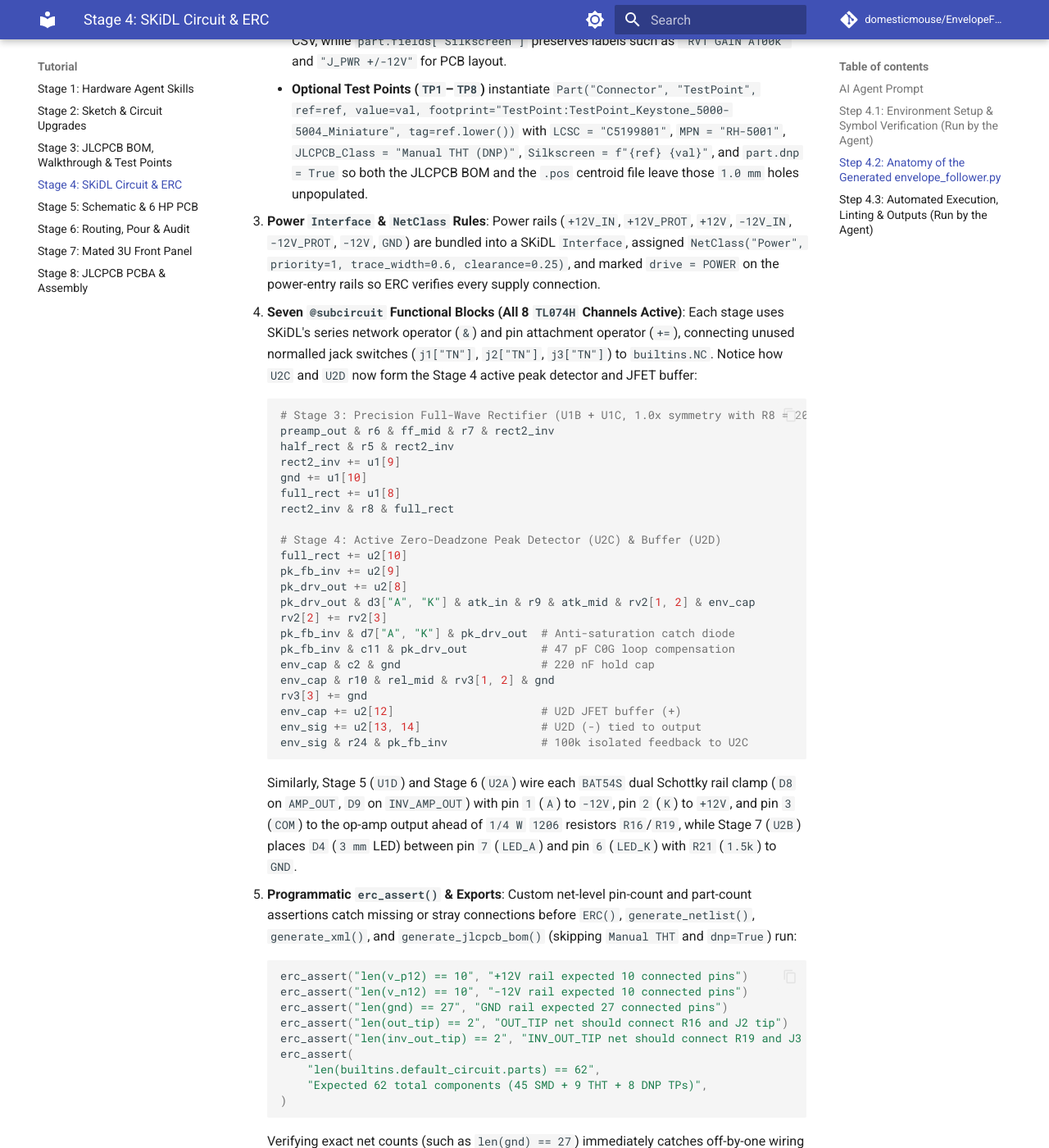
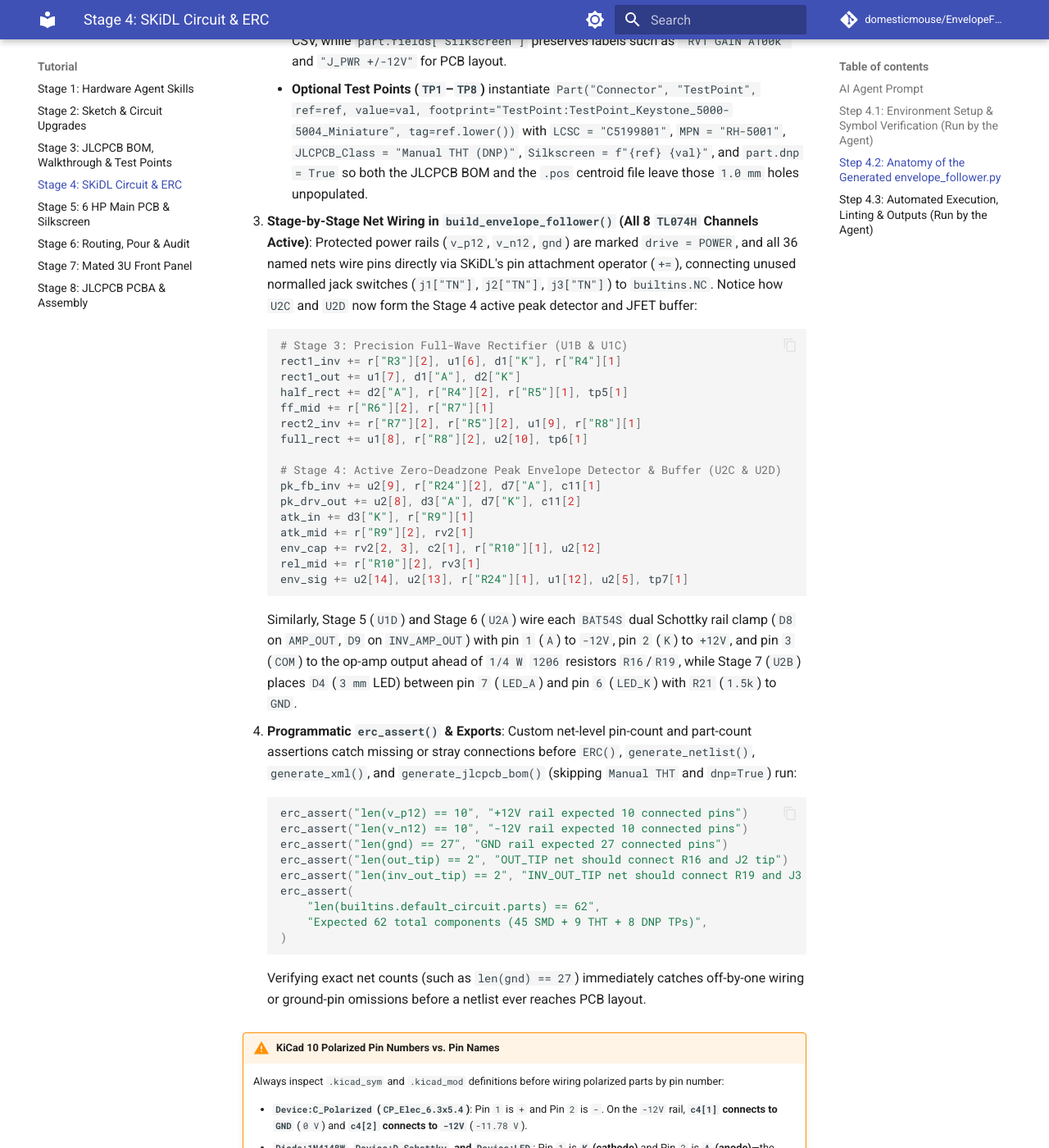
Before and after one commit to domesticmouse/EnvelopeFollower, an MkDocs documentation site: the page built from docs/tutorial/stage-4-skidl.md, in a window 1280 px wide and 1400 px high, scrolled down 2981 px. Shown: the whole window at 82% size. Built offline with MkDocs 1.6.1 and Material for MkDocs 9.7.7, drawn with Linux system fonts in a browser that asks for light colours; comment, search, counter and statistics services are not loaded; some of the changed text lies outside the part shown.

Commit message:
Align tutorial Stages 4–6 with netlist-direct PCB flow and skill-driven prompts
The concise Stage 4 `/skidl` prompt produces a flat `build_envelope_follower()`
script that exports `envelope_follower.net`, `envelope_follower_bom.xml`, and
`jlcpcb_bom.csv` without generating an intermediate `.kicad_sch` schematic or
`@subcircuit` hierarchy (matching the `skidl` skill's default recommendation to
avoid `schematizer` auto-routing fragility on dense circuits). This left a gap
between Stage 4 and Stage 5, which previously assumed `EnvelopeFollower.kicad_sch`
and an existing `generate_kicad_pcb.py` were already present.

- Update Stage 4 (`docs/tutorial/stage-4-skidl.md`) to match the flat netlist
  and BOM output produced by the single-line `/skidl` prompt.
- Refocus Stage 5 (`docs/tutorial/stage-5-schematic-and-pcb.md`) on generating
  `EnvelopeFollower.kicad_pcb` directly from `envelope_follower.net` via
  `kinet2pcb` and `pcbnew`, keeping the 8 front-panel THT controls on `F.Cu`
  (to preserve clockwise potentiometer lug polarity, prevent collision with the
  rear `J_PWR` header, and maintain 1:1 X-axis coordinate alignment with the
  Stage 7 front panel) while placing `J_PWR`, `TP1`–`TP8` (`DNP`), and all 45
  SMD parts with their `B.SilkS` value labels on `B.Cu`.
- Replace the verbose Stage 5 prompt with a concise prompt that delegates
  mechanical and silkscreen rules to `/eurorack-panel`, `/kicad`,
  `@EnvelopeFollowerImproved.md`, and `@SilkscreenInstructions.md`, alongside
  a clause-by-clause explanation of how each requirement is resolved.
- Remove `.kicad_sch` and schematic cross-analysis dependencies from Stage 6,
  `docs/index.md`, `docs/reference/build-checklist.md`, and `mkdocs.yml`.

````diff
--- a/docs/tutorial/stage-4-skidl.md
+++ b/docs/tutorial/stage-4-skidl.md
@@ -14,17 +14,17 @@ Because [Stage 3](stage-3-bom-and-dfm.md) already froze every net, component ref
     - Creating the isolated Python 3.14 `.venv` and installing `skidl`.
     - Inspecting KiCad 10 symbol pins and footprint pad polarities (and optionally querying `jlcpcb_search.py` if any LCSC codes need live verification).
     - Writing [`envelope_follower.py`](https://github.com/domesticmouse/EnvelopeFollower/blob/main/envelope_follower.py) with all `62` components (`2× TL074H`, `45` SMD parts, `9` manual THT parts, and `8` `DNP` `TP1`–`TP8` test points) across `36` nets.
-    - Running `.venv/bin/python envelope_follower.py`, verifying `ERC()` passes with `0` errors and `0` warnings, exporting `envelope_follower.net`, `envelope_follower_bom.xml`, `jlcpcb_bom.csv`, and `EnvelopeFollower.kicad_sch`, and formatting the code with `ruff`.
+    - Running `.venv/bin/python envelope_follower.py`, verifying `ERC()` passes with `0` errors and `0` warnings, exporting `envelope_follower.net`, `envelope_follower_bom.xml`, and `jlcpcb_bom.csv`, and formatting the code with `ruff`.
 
     Steps 4.1–4.3 below show what the agent executes under the hood—and give you the exact commands to re-run manually if you ever edit `envelope_follower.py` by hand.
 
 ## Step 4.1: Environment Setup & Symbol Verification (Run by the Agent)
 
-In response to the `/skidl` prompt, **the agent creates** an isolated `.venv` with `uv` (using Python 3.14 so prebuilt `h5py` wheels install without compiling from source) and installs `skidl` (along with `kinet2pcb` for Stage 5):
+In response to the `/skidl` prompt, **the agent creates** an isolated `.venv` with `uv` (using Python 3.14 so prebuilt `h5py` wheels install without compiling from source) and installs `skidl`:
 
 ```bash
 uv venv --clear --python 3.14 .venv
-uv pip install skidl kinet2pcb
+uv pip install skidl
 ```
 
 Before writing `envelope_follower.py`, **the agent inspects** the local KiCad 10 `.kicad_sym` and `.kicad_mod` definitions—for example via `show("Amplifier_Operational", "TL074")`, `show("Diode", "BAT54S")`, `show("Connector_Audio", "AudioJack2_SwitchT")`, and `show("Connector", "TestPoint")`—to confirm exact pin numbers and pad polarities.
@@ -100,40 +100,31 @@ Because `EnvelopeFollowerBOM.md` ([Stage 3](stage-3-bom-and-dfm.md)) already loc
     - **Panel THT Controls** (`RV1`–`RV4`, `J1`–`J3`, `D4`, `J_PWR`) are tagged `JLCPCB_Class = "Manual THT"` so `generate_jlcpcb_bom()` excludes them from the SMT pick-and-place CSV, while `part.fields["Silkscreen"]` preserves labels such as `"RV1 GAIN A100k"` and `"J_PWR +/-12V"` for PCB layout.
     - **Optional Test Points (`TP1`–`TP8`)** instantiate `Part("Connector", "TestPoint", ref=ref, value=val, footprint="TestPoint:TestPoint_Keystone_5000-5004_Miniature", tag=ref.lower())` with `LCSC = "C5199801"`, `MPN = "RH-5001"`, `JLCPCB_Class = "Manual THT (DNP)"`, `Silkscreen = f"{ref} {val}"`, and `part.dnp = True` so both the JLCPCB BOM and the `.pos` centroid file leave those `1.0 mm` holes unpopulated.
 
-3. **Power `Interface` & `NetClass` Rules**:
-    Power rails (`+12V_IN`, `+12V_PROT`, `+12V`, `-12V_IN`, `-12V_PROT`, `-12V`, `GND`) are bundled into a SKiDL `Interface`, assigned `NetClass("Power", priority=1, trace_width=0.6, clearance=0.25)`, and marked `drive = POWER` on the power-entry rails so ERC verifies every supply connection.
-
-4. **Seven `@subcircuit` Functional Blocks (All 8 `TL074H` Channels Active)**:
-    Each stage uses SKiDL's series network operator (`&`) and pin attachment operator (`+=`), connecting unused normalled jack switches (`j1["TN"]`, `j2["TN"]`, `j3["TN"]`) to `builtins.NC`. Notice how `U2C` and `U2D` now form the Stage 4 active peak detector and JFET buffer:
+3. **Stage-by-Stage Net Wiring in `build_envelope_follower()` (All 8 `TL074H` Channels Active)**:
+    Protected power rails (`v_p12`, `v_n12`, `gnd`) are marked `drive = POWER`, and all 36 named nets wire pins directly via SKiDL's pin attachment operator (`+=`), connecting unused normalled jack switches (`j1["TN"]`, `j2["TN"]`, `j3["TN"]`) to `builtins.NC`. Notice how `U2C` and `U2D` now form the Stage 4 active peak detector and JFET buffer:
 
     ```python
-    # Stage 3: Precision Full-Wave Rectifier (U1B + U1C, 1.0x symmetry with R8 = 20k)
-    preamp_out & r6 & ff_mid & r7 & rect2_inv
-    half_rect & r5 & rect2_inv
-    rect2_inv += u1[9]
-    gnd += u1[10]
-    full_rect += u1[8]
-    rect2_inv & r8 & full_rect
+    # Stage 3: Precision Full-Wave Rectifier (U1B & U1C)
+    rect1_inv += r["R3"][2], u1[6], d1["K"], r["R4"][1]
+    rect1_out += u1[7], d1["A"], d2["K"]
+    half_rect += d2["A"], r["R4"][2], r["R5"][1], tp5[1]
+    ff_mid += r["R6"][2], r["R7"][1]
+    rect2_inv += r["R7"][2], r["R5"][2], u1[9], r["R8"][1]
+    full_rect += u1[8], r["R8"][2], u2[10], tp6[1]
 
-    # Stage 4: Active Zero-Deadzone Peak Detector (U2C) & Buffer (U2D)
-    full_rect += u2[10]
-    pk_fb_inv += u2[9]
-    pk_drv_out += u2[8]
-    pk_drv_out & d3["A", "K"] & atk_in & r9 & atk_mid & rv2[1, 2] & env_cap
-    rv2[2] += rv2[3]
-    pk_fb_inv & d7["A", "K"] & pk_drv_out  # Anti-saturation catch diode
-    pk_fb_inv & c11 & pk_drv_out           # 47 pF C0G loop compensation
-    env_cap & c2 & gnd                     # 220 nF hold cap
-    env_cap & r10 & rel_mid & rv3[1, 2] & gnd
-    rv3[3] += gnd
-    env_cap += u2[12]                      # U2D JFET buffer (+)
-    env_sig += u2[13, 14]                  # U2D (-) tied to output
-    env_sig & r24 & pk_fb_inv              # 100k isolated feedback to U2C
+    # Stage 4: Active Zero-Deadzone Peak Envelope Detector & Buffer (U2C & U2D)
+    pk_fb_inv += u2[9], r["R24"][2], d7["A"], c11[1]
+    pk_drv_out += u2[8], d3["A"], d7["K"], c11[2]
+    atk_in += d3["K"], r["R9"][1]
+    atk_mid += r["R9"][2], rv2[1]
+    env_cap += rv2[2, 3], c2[1], r["R10"][1], u2[12]
+    rel_mid += r["R10"][2], rv3[1]
+    env_sig += u2[14], u2[13], r["R24"][1], u1[12], u2[5], tp7[1]
     ```
 
     Similarly, Stage 5 (`U1D`) and Stage 6 (`U2A`) wire each `BAT54S` dual Schottky rail clamp (`D8` on `AMP_OUT`, `D9` on `INV_AMP_OUT`) with pin `1` (`A`) to `-12V`, pin `2` (`K`) to `+12V`, and pin `3` (`COM`) to the op-amp output ahead of `1/4 W` `1206` resistors `R16`/`R19`, while Stage 7 (`U2B`) places `D4` (`3 mm` LED) between pin `7` (`LED_A`) and pin `6` (`LED_K`) with `R21` (`1.5k`) to `GND`.
 
-5. **Programmatic `erc_assert()` & Exports**:
+4. **Programmatic `erc_assert()` & Exports**:
     Custom net-level pin-count and part-count assertions catch missing or stray connections before `ERC()`, `generate_netlist()`, `generate_xml()`, and `generate_jlcpcb_bom()` (skipping `Manual THT` and `dnp=True`) run:
 
     ```python
--- a/mkdocs.yml
+++ b/mkdocs.yml
@@ -67,7 +67,7 @@ nav:
       - "Stage 2: Sketch & Circuit Upgrades": tutorial/stage-2-circuit-upgrades.md
       - "Stage 3: JLCPCB BOM, Walkthrough & Test Points": tutorial/stage-3-bom-and-dfm.md
       - "Stage 4: SKiDL Circuit & ERC": tutorial/stage-4-skidl.md
-      - "Stage 5: Schematic & 6 HP PCB": tutorial/stage-5-schematic-and-pcb.md
+      - "Stage 5: 6 HP Main PCB & Silkscreen": tutorial/stage-5-schematic-and-pcb.md
       - "Stage 6: Routing, Pour & Audit": tutorial/stage-6-routing-and-drc.md
       - "Stage 7: Mated 3U Front Panel": tutorial/stage-7-front-panel.md
       - "Stage 8: JLCPCB PCBA & Assembly": tutorial/stage-8-manufacturing.md
````
Also changed, not shown: other parts of docs/tutorial/stage-4-skidl.md (+1 -1 lines), docs/index.md (+5 -7 lines), docs/reference/build-checklist.md (+2 -2 lines), docs/tutorial/stage-5-schematic-and-pcb.md (+18 -27 lines), docs/tutorial/stage-6-routing-and-drc.md (+1 -6 lines).
